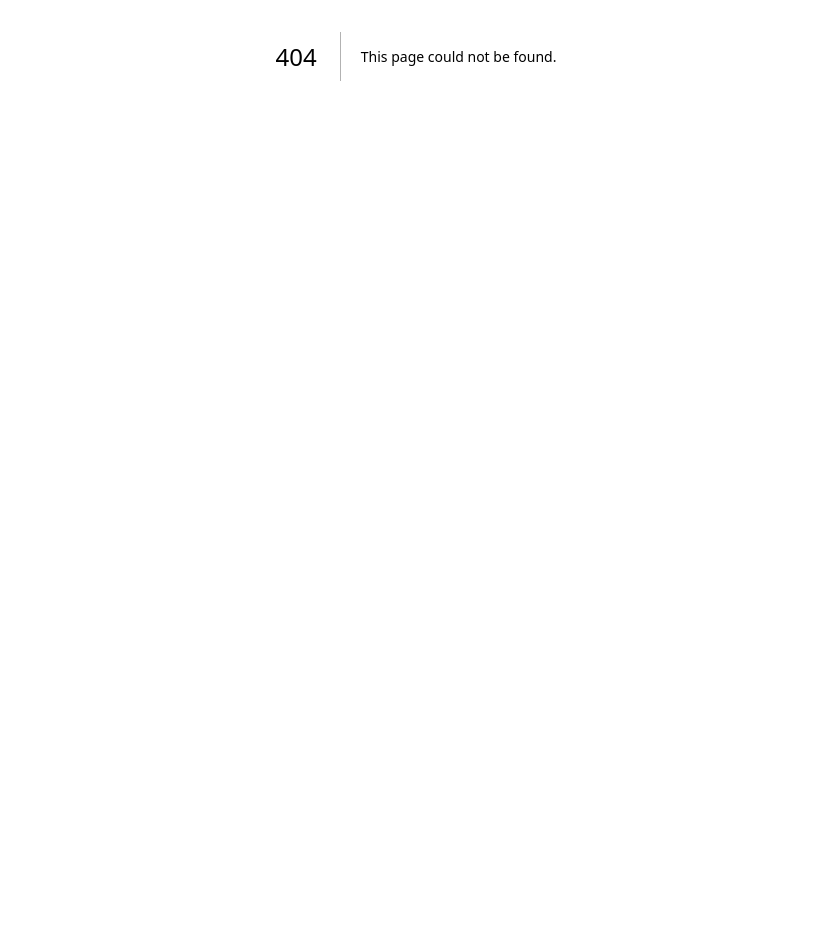
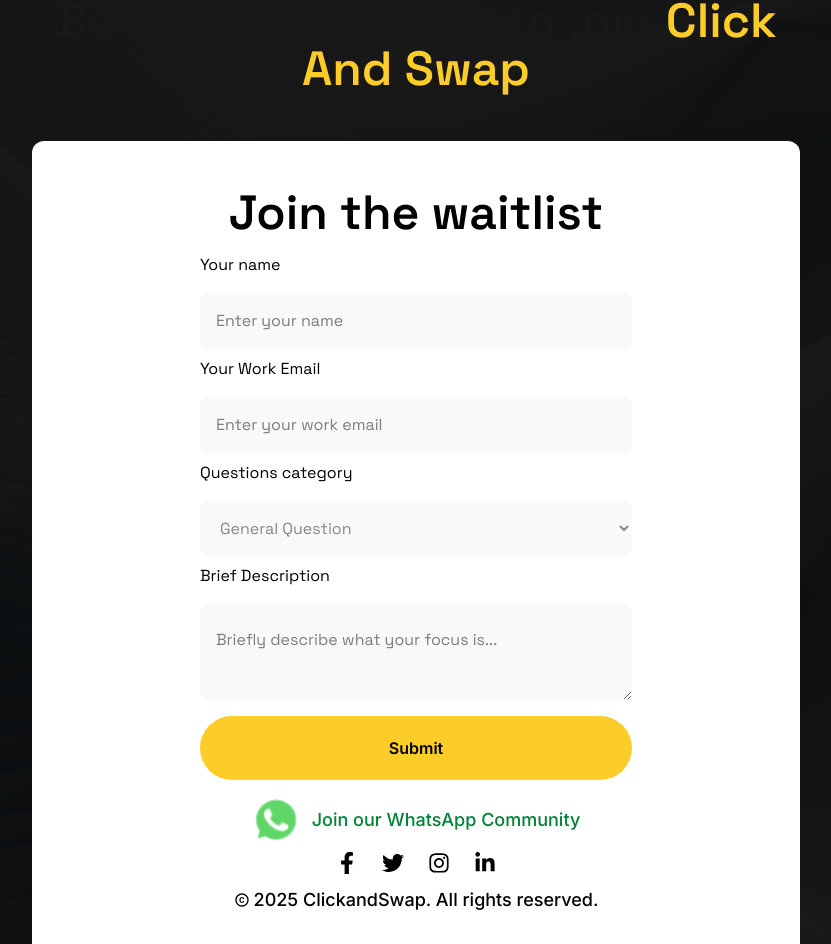
Before and after one commit to Clickandswap/swap-web-app, a Next.js app: page /waitlist in a window 1280 px wide. Before the commit this address had no page. Shown: the part 344-1288 px from the top of the page, without its empty margins (224-1055 px from the left). Before the commit the page ends 800 px from the top, so only its background shows below. Built offline with nearby package versions, Linux system fonts and the light colour scheme.

Commit message:
Added new page

```diff
--- /dev/null
+++ b/app/(home)/waitlist/page.tsx
@@ -0,0 +1,162 @@
+"use client";
+
+import Button from "@/components/ui/Button";
+import Image from "next/image";
+import { motion } from "framer-motion";
+import { FaFacebookF, FaTwitter } from "react-icons/fa";
+import { FaInstagram, FaLinkedinIn } from "react-icons/fa6";
+import { MdCopyright } from "react-icons/md";
+
+function WaitlistPage() {
+  return (
+    <main className="bg-[url(/product_page/crypto_card_bg.png)] min-h-dvh w-dvw bg-cover">
+      <div className="bg-dark/90 h-full w-full flex items-center justify-center md:pt-40 md:pb-20">
+        <main className="w-[60%]">
+          <motion.h2
+            initial={{ opacity: 0, x: -30 }}
+            whileInView={{ opacity: 1, x: 0 }}
+            viewport={{ once: true }}
+            transition={{ duration: 0.6 }}
+            className="md:text-5xl text-2xl font-semibold font-space_grotesk text-center"
+          >
+            Be Among the First to join{" "}
+            <span className="text-primary">Click And Swap</span>
+          </motion.h2>
+          <motion.p
+            initial={{ opacity: 0, x: 30 }}
+            whileInView={{ opacity: 1, x: 0 }}
+            viewport={{ once: true }}
+            transition={{ delay: 0.6, duration: 0.6 }}
+            className="text-center my-2"
+          >
+            Send, receive, exchange, and spend money across borders.
+          </motion.p>
+
+          <motion.form
+            action=""
+            className="w-full bg-light rounded-xl py-8 px-6 text-dark my-4"
+            initial={{ opacity: 0, scale: 0.4 }}
+            whileInView={{ opacity: 1, scale: 1 }}
+            viewport={{ once: true }}
+            transition={{
+              delay: 1.5,
+              // duration: 0.8,
+              stiffness: 120,
+              damping: 12,
+              mass: 0.8,
+              type: "spring",
+            }}
+          >
+            <h2 className="text-center font-semibold md:text-5xl text-3xl  font-space_grotesk my-4">
+              Join the waitlist
+            </h2>
+            <div className="flex flex-col gap-2 md:w-[60%] mx-auto">
+              <label htmlFor="name" className="font-space_grotesk mb-2">
+                Your name
+              </label>
+              <input
+                type="text"
+                name="name"
+                id=""
+                placeholder="Enter your name"
+                className="bg-[#F9F9F9] p-4 font-space_grotesk outline-none rounded-lg"
+              />
+            </div>
+
+            <div className="flex flex-col gap-2 md:w-[60%] mx-auto my-2">
+              <label htmlFor="email" className="font-space_grotesk mb-2">
+                Your Work Email
+              </label>
+              <input
+                type="email"
+                name="email"
+                id=""
+                placeholder="Enter your work email"
+                className="bg-[#F9F9F9] p-4 font-space_grotesk outline-none rounded-lg"
+              />
+            </div>
+
+            <div className="flex flex-col gap-2 md:w-[60%] mx-auto my-2">
+              <label htmlFor="category" className="font-space_grotesk mb-2">
+                Questions category
+              </label>
+
+              <select
+                name="category"
+                id=""
+                className="bg-[#F9F9F9] p-4 font-space_grotesk outline-none rounded-lg text-[#878787]"
+              >
+                <option value="" defaultValue={"General Question"}>
+                  General Question
+                </option>
+              </select>
+            </div>
+
+            <div className="flex flex-col gap-2 md:w-[60%] mx-auto my-2">
+              <label htmlFor="description" className="font-space_grotesk mb-2">
+                Brief Description
+              </label>
+              <textarea
+                name="description"
+                id=""
+                className="bg-[#F9F9F9] px-4 py-6  font-space_grotesk outline-none rounded-lg"
+                placeholder="Briefly describe what your focus is..."
+              ></textarea>
+            </div>
+
+            <div className="md:w-[60%] mx-auto my-4">
+              <Button
+                type="submit"
+                className="bg-primary font-semibold w-full py-5 rounded-full"
+              >
+                Submit
+              </Button>
+            </div>
+
+            <div className="flex items-center gap-3 justify-center">
+              <Image
+                src={"/whatsapp_logo.png"}
+                alt="WhatsApp Logo"
+                width={400}
+                height={400}
+                className="w-12 h-12 object-contain"
+              />
+
+              <span className="text-green-700 text-lg font-medium">
+                Join our WhatsApp Community
+              </span>
+            </div>
+
+            {/* icons */}
+            <div className="flex gap-6 items-center justify-center my-2">
+              <button>
+                <FaFacebookF size={22} />
+              </button>
+
+              <button>
+                <FaTwitter size={22} />
+              </button>
+
+              <button>
+                <FaInstagram size={22} />
+              </button>
+
+              <button>
+                <FaLinkedinIn size={22} />
+              </button>
+            </div>
+
+            <div className="flex gap-1 justify-center items-center my-3">
+              <MdCopyright />
+              <p className="text-lg font-medium">
+                 2025 ClickandSwap. All rights reserved.
+              </p>
+            </div>
+          </motion.form>
+        </main>
+      </div>
+    </main>
+  );
+}
+
+export default WaitlistPage;
```
